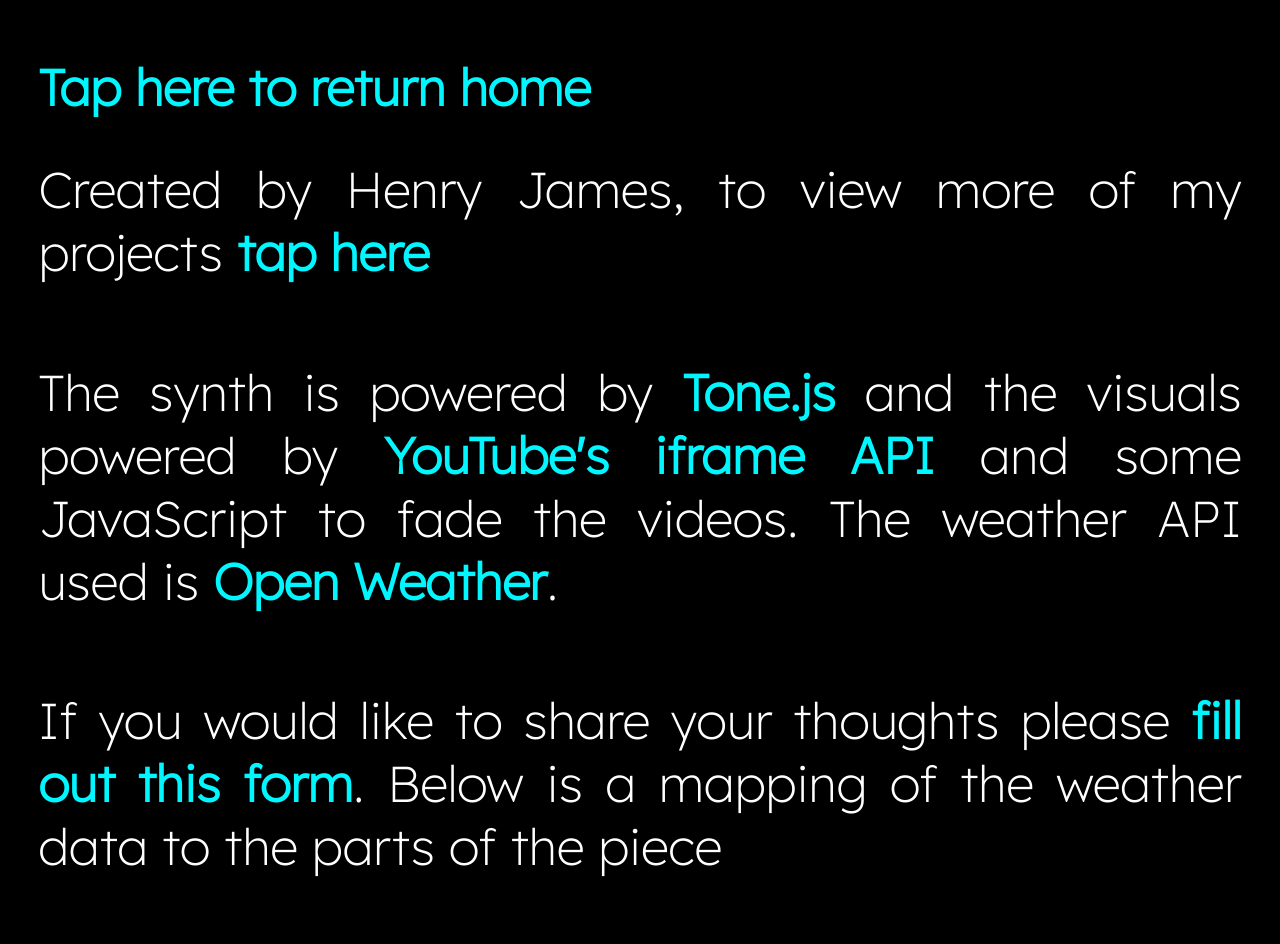
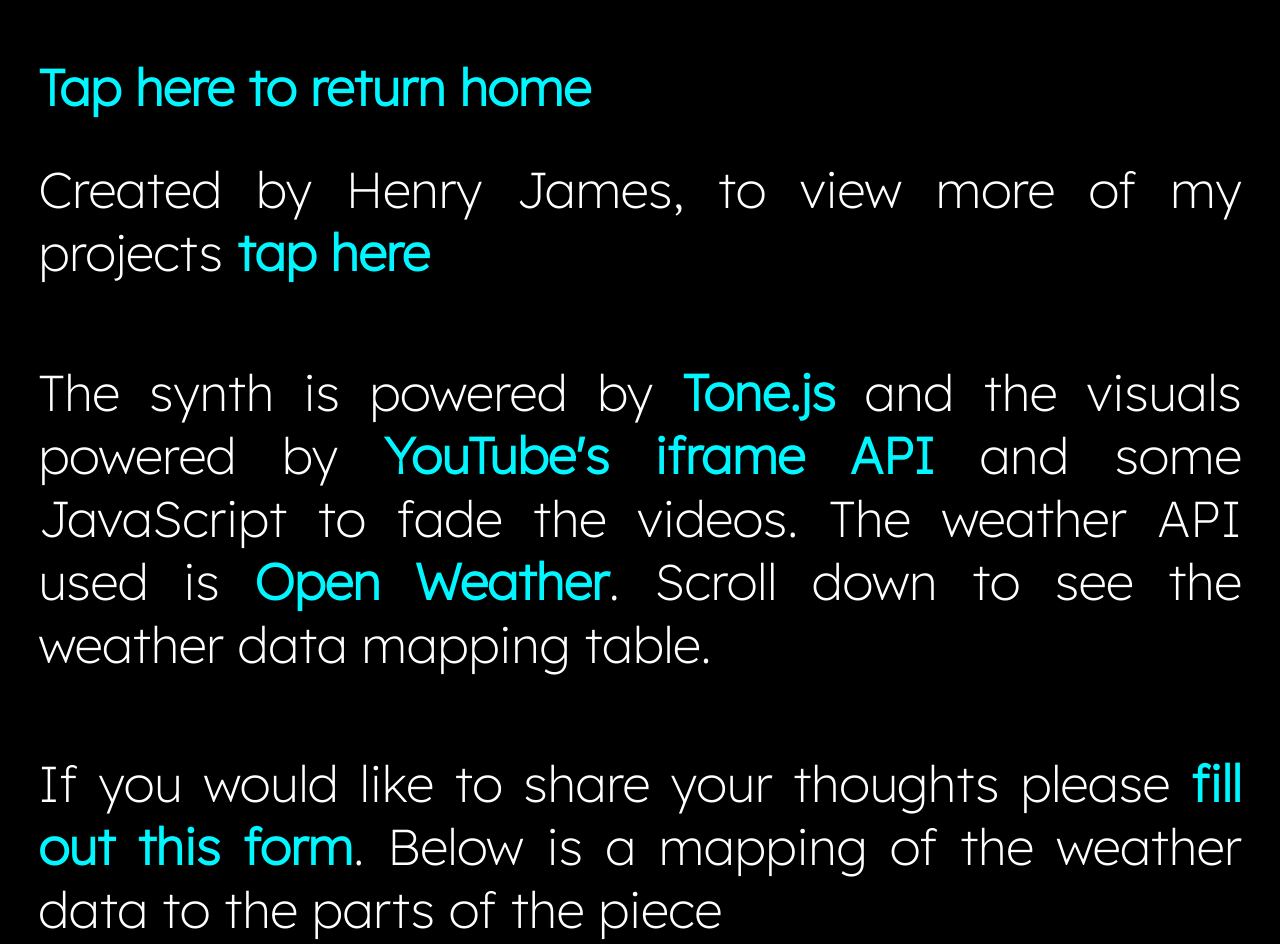
Before and after one commit to HJ959/weather-project, a website: page about.html in a window 1280 px wide. Shown: the top 944 px of the page. Drawn offline with Linux system fonts and the light colour scheme.

Commit message:
Cleaned up the landing page and about section focusing on readability and user feedback

```diff
--- a/about.html
+++ b/about.html
@@ -23,7 +23,7 @@
         </div>
         <div class="header-two">
             <h1 class="landing">The synth is powered by <a href="https://tonejs.github.io/"><b>Tone.js</b></a> and the visuals
-                powered by <a href="https://developers.google.com/youtube/iframe_api_reference" target="_blank"><b>YouTube's iframe API</b></a> and some JavaScript to fade the videos. The weather API used is <a href="https://openweathermap.org/api/one-call-api" target="_blank"><b>Open Weather</b></a>.</h1>
+                powered by <a href="https://developers.google.com/youtube/iframe_api_reference" target="_blank"><b>YouTube's iframe API</b></a> and some JavaScript to fade the videos. The weather API used is <a href="https://openweathermap.org/api/one-call-api" target="_blank"><b>Open Weather</b></a>. Scroll down to see the weather data mapping table.</h1>
         </div>
         <div class="header-three">
             <h1 class="landing">If you would like to share your thoughts please <a href="https://forms.gle/S8EYyf9D1ArBHdwj7" target="_blank"><b>fill out this form</b></a>. Below is a mapping of the weather data to the parts of the piece</h1>
```
